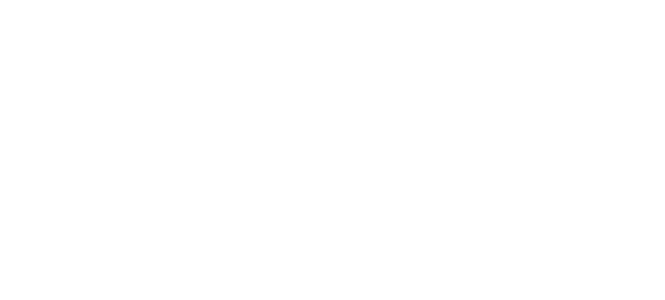
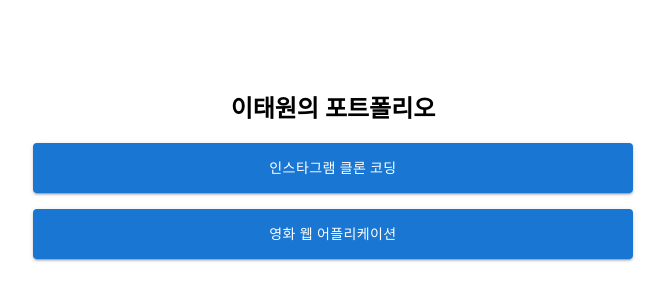
Before and after one commit to timcodejs/portfolios, a React (Create React App) app: page / in a window 1280 px wide. Before the commit this address had no page. Shown: the part 204-504 px from the top of the page, without its empty margins (307-972 px from the left). Built offline with nearby package versions, Linux system fonts and the light colour scheme.

Commit message:
포트폴리오 사이트

```diff
--- a/package.json
+++ b/package.json
@@ -49,7 +49,7 @@
       "last 1 safari version"
     ]
   },
-  "homepage": "https://timcodejs.github.io/",
+  "homepage": "https://timcodejs.github.io/portfolios",
   "devDependencies": {
     "gh-pages": "^4.0.0"
   }
--- a/src/App.tsx
+++ b/src/App.tsx
@@ -6,7 +6,7 @@
   return (
     <Router basename={process.env.PUBLIC_URL}>
       <Routes>
-        <Route path='/portfolios' element={<Main />} />
+        <Route path='/' element={<Main />} />
       </Routes>
     </Router>
   );
```
